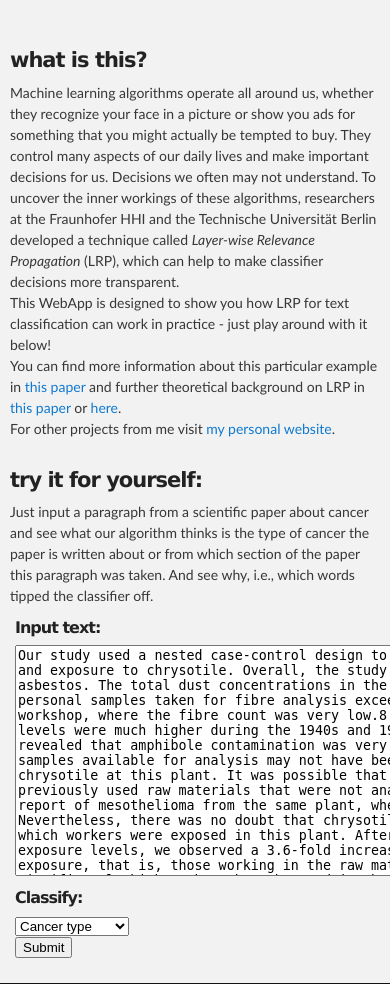
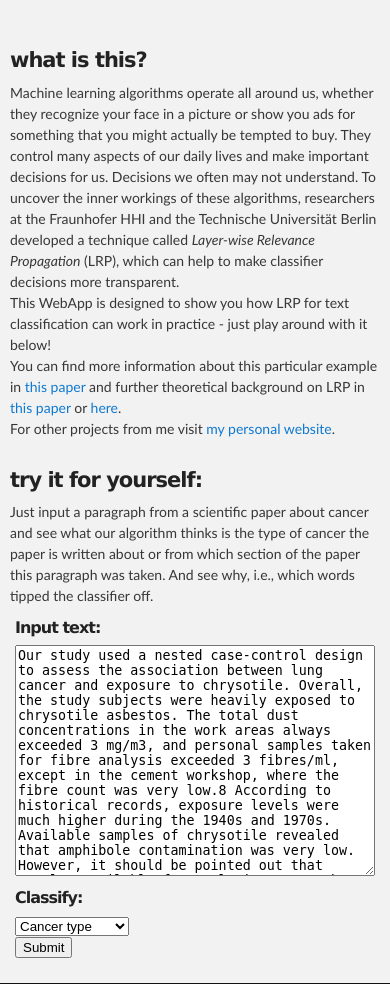
Before and after one commit to cod3licious/classifymewhy, a Flask app: page / in a window 390 px wide; the page is wider, and only the part inside the window is pictured. Shown: the part 269-1253 px from the top of that part. Run offline with Flask 2, Linux system fonts and the light colour scheme; parts of the project's set-up code (start-up, migrations or seed data) failed here and were passed over.

Commit message:
hopefully make responsive?

```diff
--- a/src/static/css/style.css
+++ b/src/static/css/style.css
@@ -228,6 +228,12 @@ table {
     border-collapse: collapse;
     border-spacing: 0;
 }
+textarea {
+    -webkit-box-sizing: border-box;
+    -moz-box-sizing: border-box;
+    box-sizing: border-box;
+    width: 100%;
+}
 body {
     box-sizing: border-box;
     color: #373737;
```
